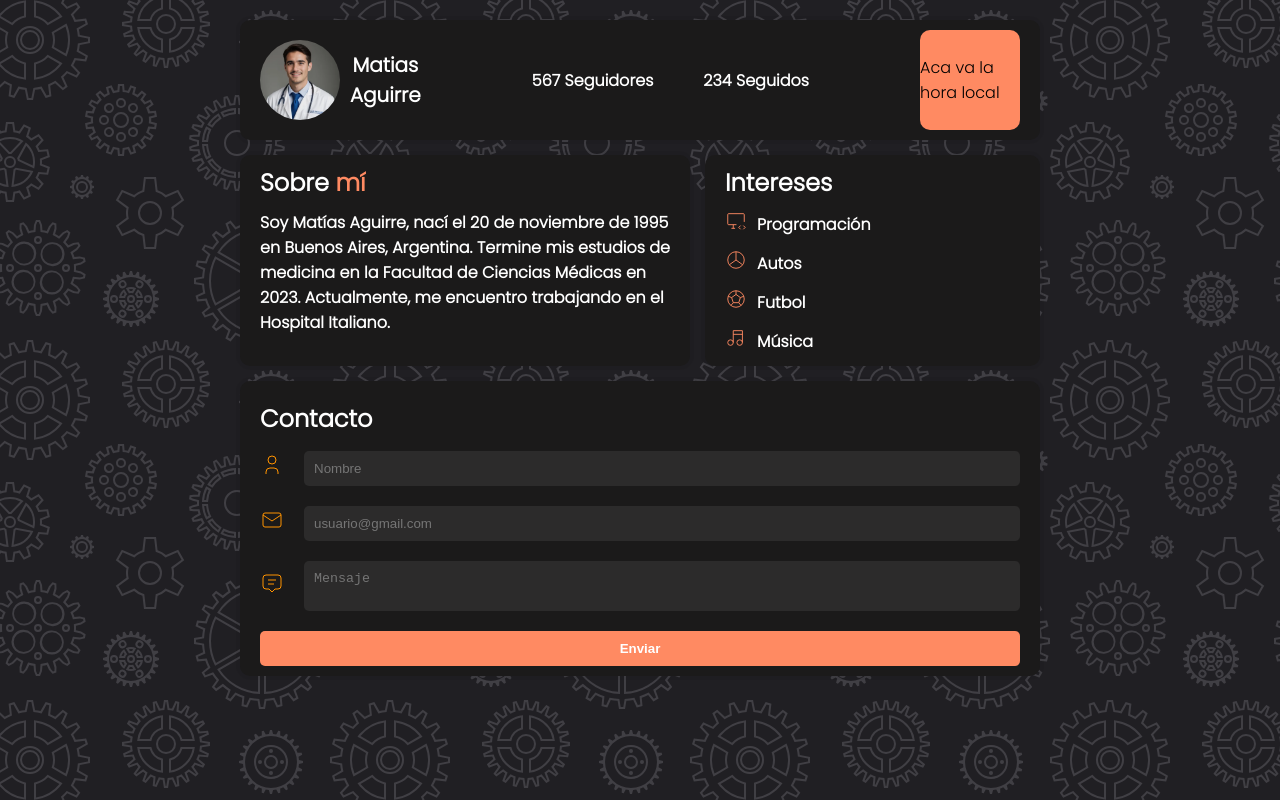
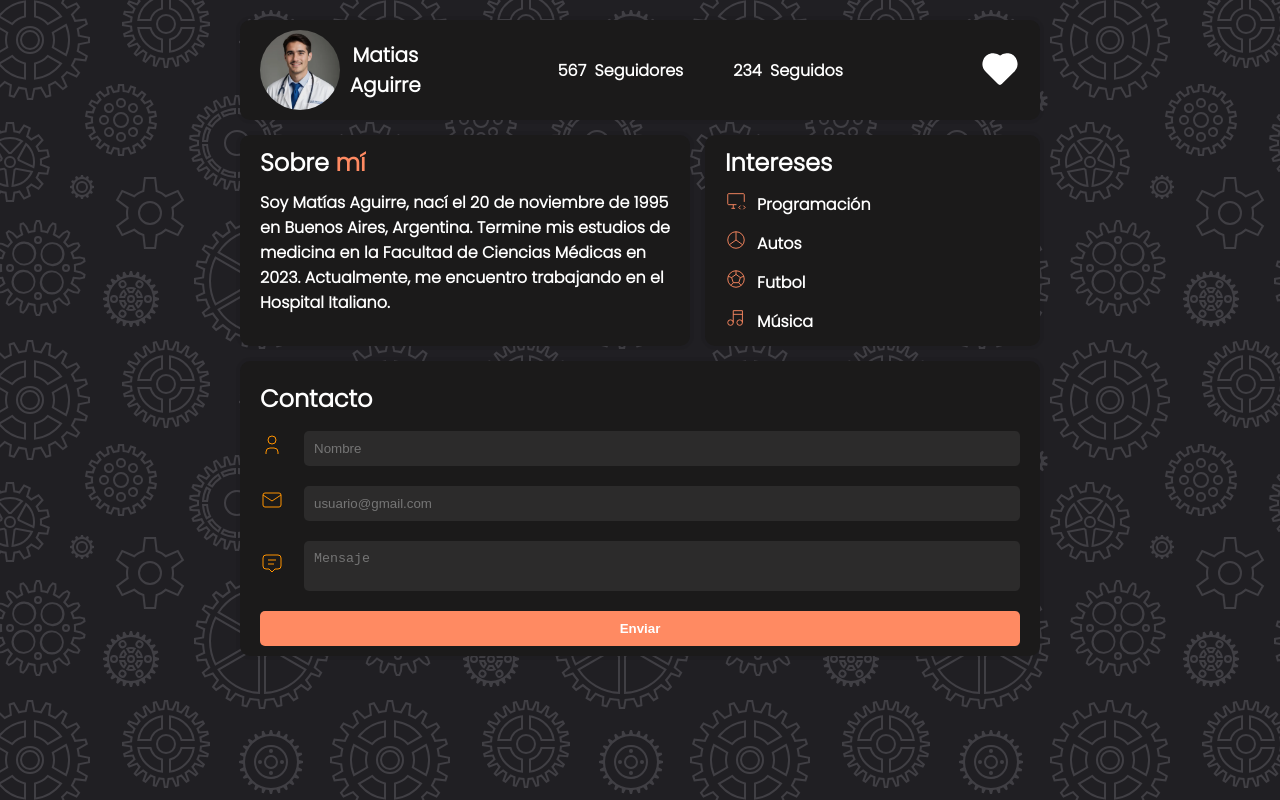
Before and after one commit to InakiCarcereny/prueba-tecnica, a Next.js app: page / in a window 1280 px wide. Built offline with nearby package versions, Linux system fonts and the light colour scheme.

Commit message:
change header styles

```diff
--- a/src/app/components/Header.jsx
+++ b/src/app/components/Header.jsx
@@ -1,7 +1,12 @@
+'use client'
+
 import Image from "next/image";
 import styles from "../styles/header.module.css";
+import { useState } from "react";
+import { HeartIcon } from "../icons/HeartIcon";
 
 export function Header () {
+  const [follow, setFollow] = useState(567)
 
   return (
     <header className={styles.container}>
@@ -24,16 +29,17 @@ export function Header () {
 
       <div className={styles.containerFollow}>
         <span className={styles.follow}>
-          567 Seguidores
+          {follow} <span className={styles.followText}>Seguidores</span>
         </span>
         <span className={styles.follow}>
-          234 Seguidos
+          234 <span className={styles.followText}>Seguidos</span>
         </span>
       </div>
 
-      <div className={styles.containerTime}>
-        <p>Aca va la hora local</p>
-      </div>
+
+      <button className={styles.followButton} onClick={() => setFollow(follow + 1)}>
+        <HeartIcon />
+      </button>
     </header>
   )
 }
--- /dev/null
+++ b/src/app/icons/HeartIcon.jsx
@@ -0,0 +1,9 @@
+export function HeartIcon() {
+
+  return (
+    <svg xmlns="http://www.w3.org/2000/svg" className="icon icon-tabler icon-tabler-heart-filled" width="40" height="40" viewBox="0 0 24 24" stroke="white" fill="none">
+      <path stroke="none" d="M0 0h24v24H0z" fill="none"/>
+      <path d="M6.979 3.074a6 6 0 0 1 4.988 1.425l.037 .033l.034 -.03a6 6 0 0 1 4.733 -1.44l.246 .036a6 6 0 0 1 3.364 10.008l-.18 .185l-.048 .041l-7.45 7.379a1 1 0 0 1 -1.313 .082l-.094 -.082l-7.493 -7.422a6 6 0 0 1 3.176 -10.215z" fill="white" />
+    </svg>
+  )
+}
--- a/src/app/styles/header.module.css
+++ b/src/app/styles/header.module.css
@@ -37,16 +37,6 @@
   font-size: 1rem;
   font-weight: 600;
   color: white;
-}
-
-.containerTime {
-  background-color: #ff8a62;
-  width: 100px;
-  height: 100px;
-  border-radius: 10px;
-  display: flex;
-  justify-content: center;
-  align-items: center;
 }
 
 .followButton {
```
